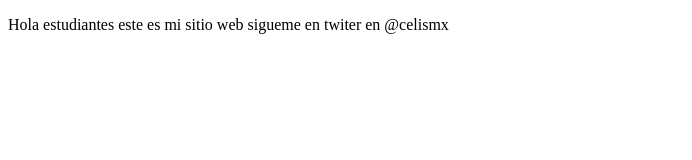
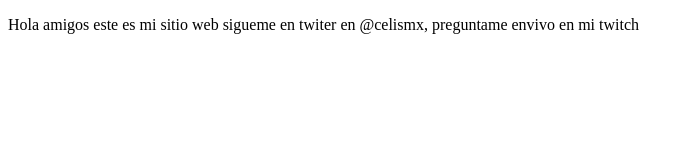
Before and after one commit to jrodriguez-wm/proyectoDemoCursoPrework, a plain HTML site: page index.html in a window 1280 px wide. Shown: the whole page, without its empty margins (0-692 px from the left). Drawn offline with Linux system fonts and the light colour scheme.

Commit message:
Actualización cambios

```diff
--- a/index.html
+++ b/index.html
@@ -8,7 +8,7 @@
 </head>
 <body>
     <p>
-        Hola estudiantes este es mi sitio web sigueme en twiter en @celismx
+        Hola amigos este es mi sitio web sigueme en twiter en @celismx, preguntame envivo en mi twitch
     </p>
 </body>
 </html>
```
